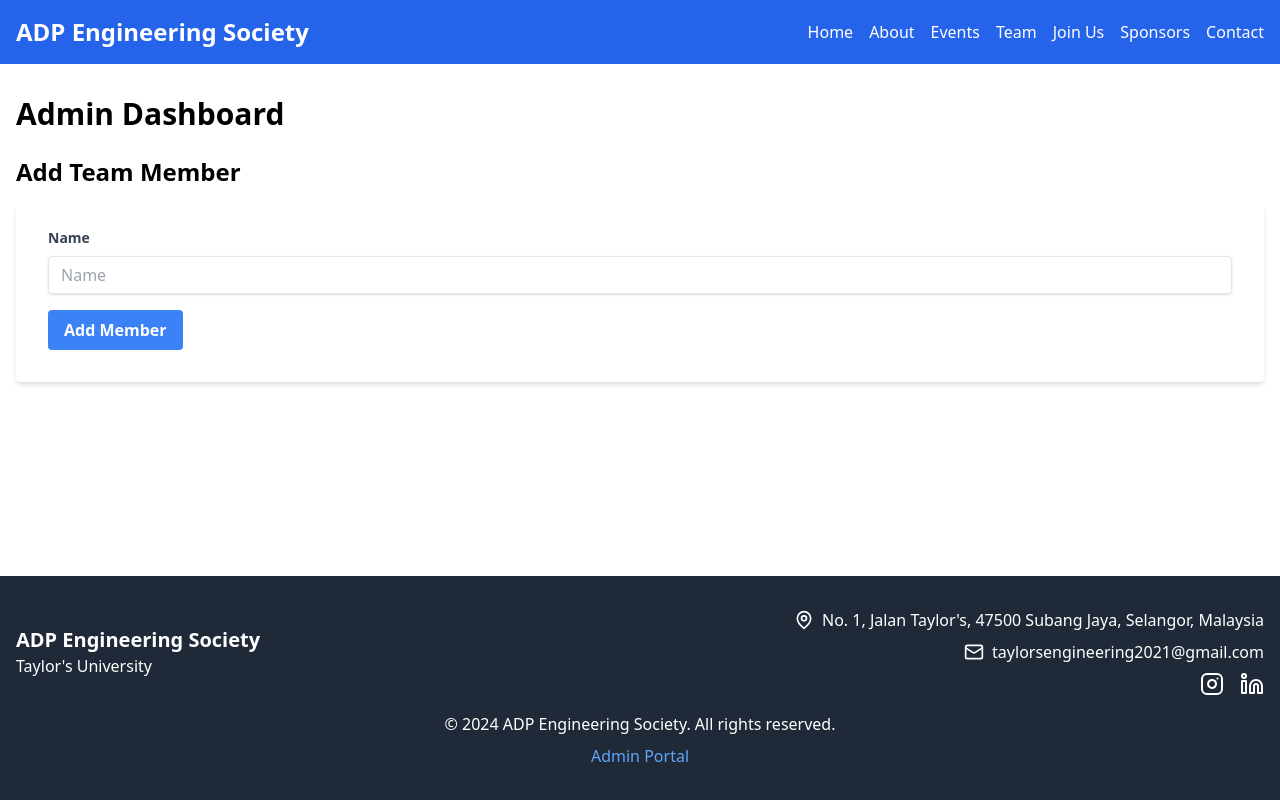
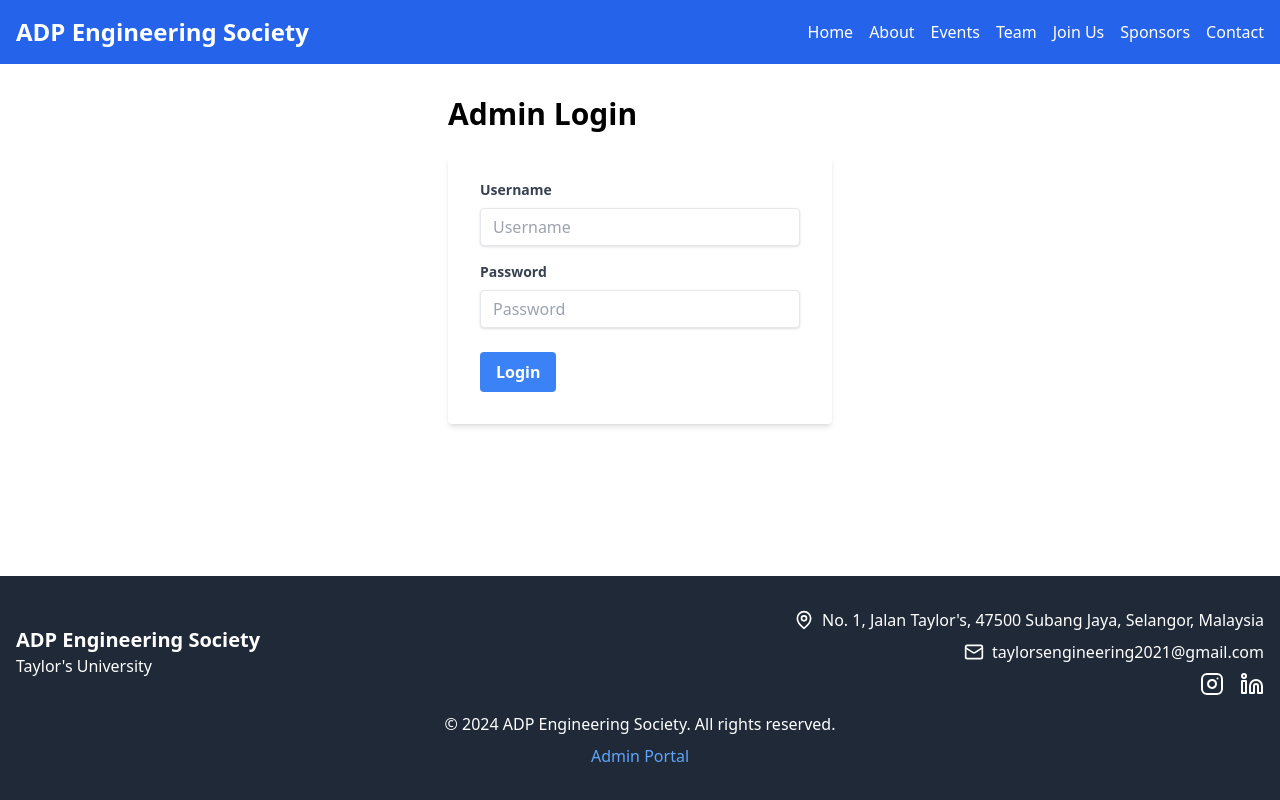
Before and after one commit to AlphaE01/ENGR-01, a React (Vite) app: page /admin in a window 1280 px wide. Built offline with nearby package versions, Linux system fonts and the light colour scheme.

Commit message:
Update AdminPortal.tsx

```diff
--- a/src/pages/AdminPortal.tsx
+++ b/src/pages/AdminPortal.tsx
@@ -1,51 +1,92 @@
-import React from "react";
+// src/pages/AdminPortal.tsx
+import React, { useState } from "react";
 import { useForm } from "react-hook-form";
+import { useNavigate } from "react-router-dom";
 
-type TeamMemberForm = {
-  name: string;
-  role: string;
-  yearOfService: string;
-  description: string;
-  image: FileList;
+const AdminPortal: React.FC = () => {
+  const [isLoggedIn, setIsLoggedIn] = useState(false);
+  const { register, handleSubmit } = useForm<{ username: string; password: string }>();
+  const navigate = useNavigate();
+
+  const onSubmit = (data: { username: string; password: string }) => {
+    // Hardcoded credentials for simplicity (username: "admin", password: "password")
+    if (data.username === "admin" && data.password === "ENGR@ADP") {
+      setIsLoggedIn(true);
+    } else {
+      alert("Invalid credentials");
+    }
   };
 
-const AdminPortal: React.FC = () => {
-  const { register, handleSubmit, reset } = useForm<TeamMemberForm>();
-
-  const onSubmit = async (data: TeamMemberForm) => {
-    // Temporarily skip Firebase logic for adding members.
-    console.log(data);
-    alert("Team member data collected successfully!");
-    reset();
+  const handleLogout = () => {
+    setIsLoggedIn(false);
+    navigate("/"); // Redirect to home after logout
   };
 
   return (
     <div className="container mx-auto px-4 py-8">
+      {isLoggedIn ? (
+        <>
           <h1 className="text-3xl font-bold mb-6">Admin Dashboard</h1>
-      <h2 className="text-2xl font-semibold mb-4">Add Team Member</h2>
+          <button
+            onClick={handleLogout}
+            className="bg-red-500 hover:bg-red-700 text-white font-bold py-2 px-4 rounded mb-6"
+          >
+            Logout
+          </button>
+          <div className="flex flex-wrap gap-4">
+            <button className="bg-blue-500 hover:bg-blue-700 text-white font-bold py-2 px-4 rounded">
+              Manage Events
+            </button>
+            <button className="bg-gray-300 hover:bg-gray-400 text-black font-bold py-2 px-4 rounded">
+              Manage Team Members
+            </button>
+            <button className="bg-gray-300 hover:bg-gray-400 text-black font-bold py-2 px-4 rounded">
+              Manage Sponsors
+            </button>
+            <button className="bg-green-500 hover:bg-green-600 text-white font-bold py-2 px-4 rounded">
+              Add Event
+            </button>
+          </div>
+        </>
+      ) : (
+        <div className="max-w-sm mx-auto">
+          <h1 className="text-3xl font-bold mb-6">Admin Login</h1>
           <form onSubmit={handleSubmit(onSubmit)} className="bg-white shadow-md rounded px-8 pt-6 pb-8 mb-4">
             <div className="mb-4">
-          <label className="block text-gray-700 text-sm font-bold mb-2" htmlFor="name">
-            Name
+              <label className="block text-gray-700 text-sm font-bold mb-2" htmlFor="username">
+                Username
               </label>
               <input
-            {...register("name", { required: "Name is required" })}
+                {...register("username", { required: "Username is required" })}
                 className="shadow appearance-none border rounded w-full py-2 px-3 text-gray-700 leading-tight focus:outline-none focus:shadow-outline"
-            id="name"
+                id="username"
                 type="text"
-            placeholder="Name"
+                placeholder="Username"
               />
             </div>
-        {/* Other form fields */}
+            <div className="mb-6">
+              <label className="block text-gray-700 text-sm font-bold mb-2" htmlFor="password">
+                Password
+              </label>
+              <input
+                {...register("password", { required: "Password is required" })}
+                className="shadow appearance-none border rounded w-full py-2 px-3 text-gray-700 leading-tight focus:outline-none focus:shadow-outline"
+                id="password"
+                type="password"
+                placeholder="Password"
+              />
+            </div>
             <div className="flex items-center justify-between">
               <button
                 className="bg-blue-500 hover:bg-blue-700 text-white font-bold py-2 px-4 rounded focus:outline-none focus:shadow-outline"
                 type="submit"
               >
-            Add Member
+                Login
               </button>
             </div>
           </form>
+        </div>
+      )}
     </div>
   );
 };
```
Lines whose indentation alone changed are shown as unchanged.
